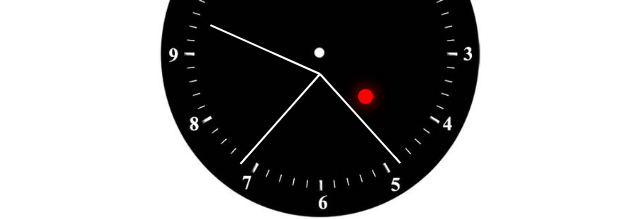
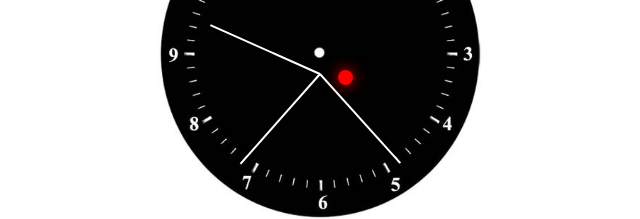
Before and after one commit to avijit5442/js-clock, a plain HTML site: page index.html in a window 1280 px wide. Shown: the part 154-373 px from the top of the page, without its empty margins (490-1130 px from the left). Drawn offline with Linux system fonts and the light colour scheme.

Commit message:
Update clock.css

```diff
--- a/clock.css
+++ b/clock.css
@@ -19,9 +19,9 @@
     background-color: red;
     width: 15px;
     border-radius: 20px;
-    margin-left: 30vh;
+    margin-left: 27.5vh;
     position: absolute;
-    margin-top: 29.4vh;
+    margin-top: 27vh;
     box-shadow: 0px 0px 15px red;
 }
 #digital{
```
